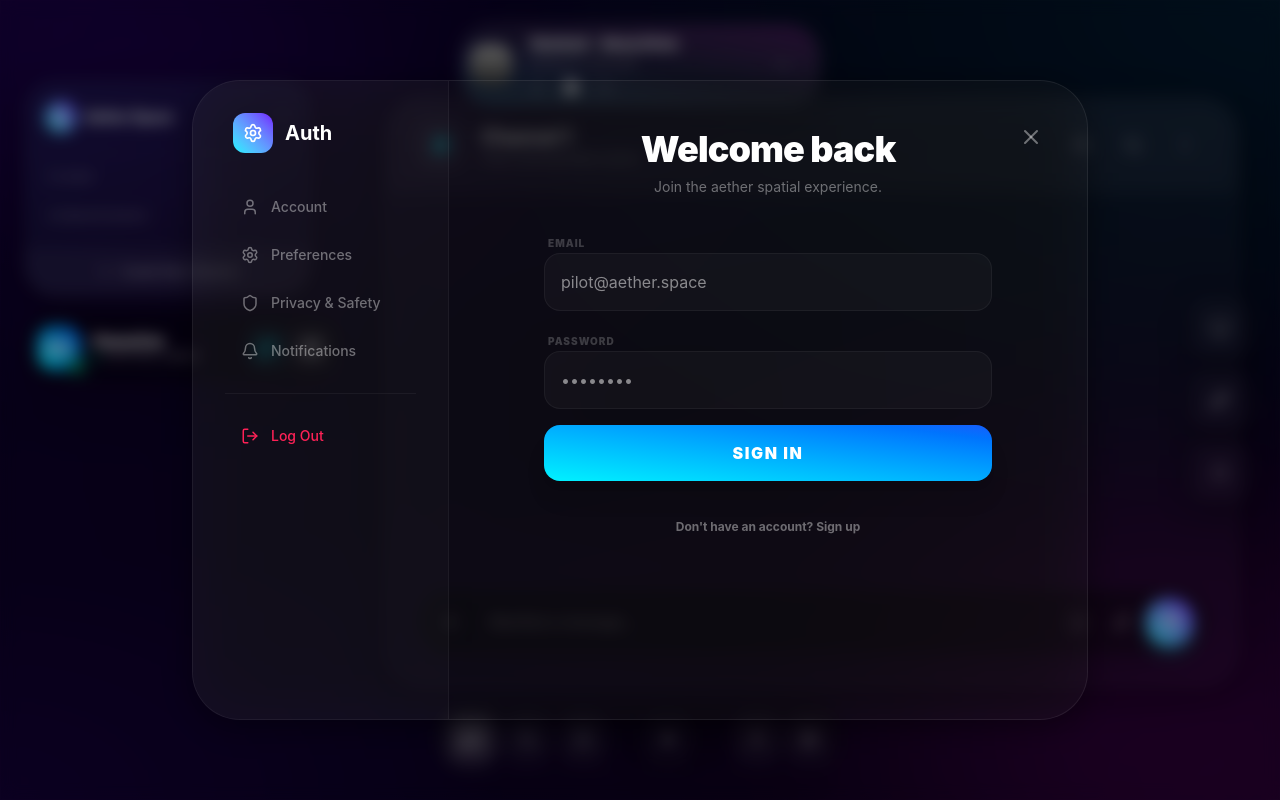
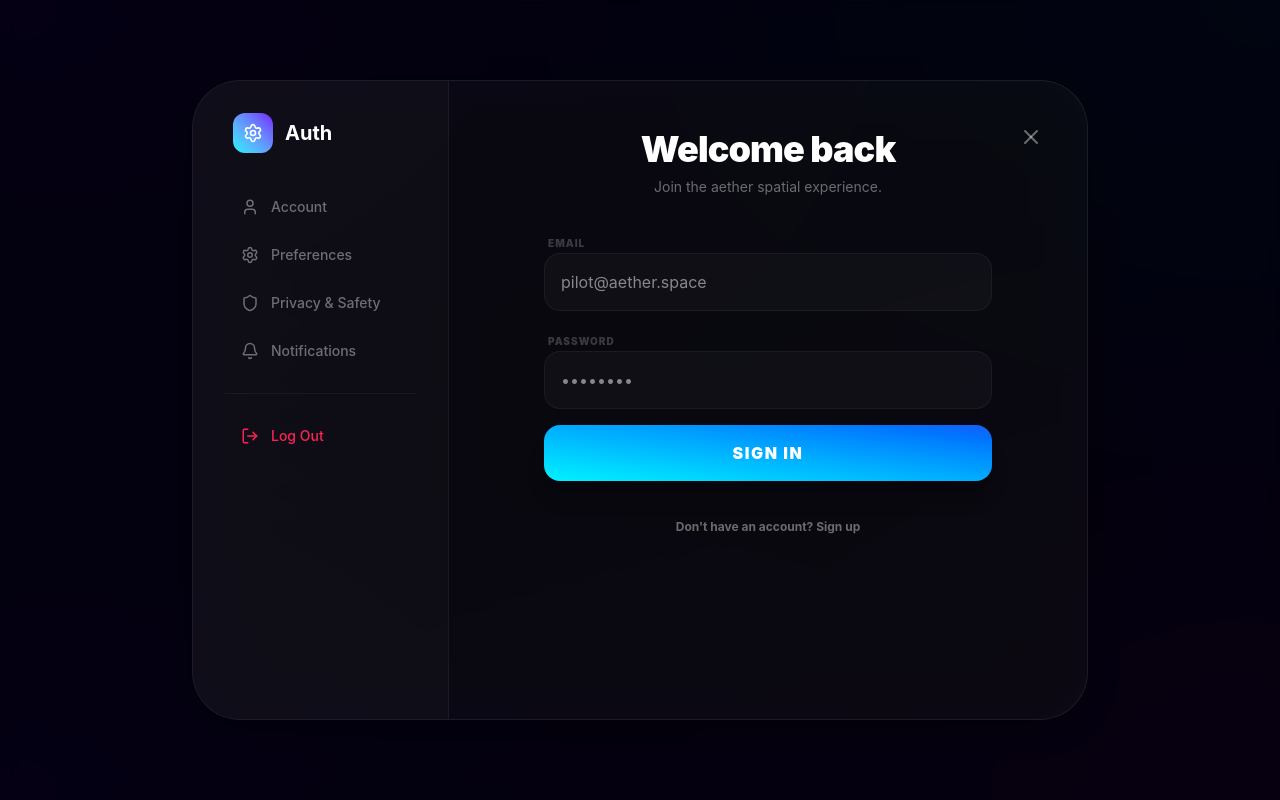
Before and after one commit to HusnuCan35/aether-discord-alternative, a Next.js app: page / in a window 1280 px wide. Built offline with nearby package versions, Linux system fonts and the light colour scheme; grey boxes are pictures that could not be loaded.

Commit message:
Enforce strict authentication - No access without login

```diff
--- a/src/app/page.tsx
+++ b/src/app/page.tsx
@@ -1,11 +1,35 @@
+"use client";
+
 import Sidebar from "@/components/Sidebar";
 import ChannelList from "@/components/ChannelList";
 import VoiceControls from "@/components/VoiceControls";
 import ChatArea from "@/components/ChatArea";
 import MusicPlayer from "@/components/MusicPlayer";
 import Overlays from "@/components/Overlays";
+import { useAppStore } from "@/lib/store";
 
 export default function Home() {
+  const { user, activeOverlay } = useAppStore();
+
+  // Strict Auth Enforcement: If no user and auth overlay is active, ONLY show auth
+  if (!user && activeOverlay === 'auth') {
+    return (
+      <div className="relative h-screen w-full bg-aether-bg overflow-hidden flex items-center justify-center">
+        <div className="absolute inset-0 mesh-gradient opacity-40" />
+        <Overlays />
+      </div>
+    );
+  }
+
+  // Loading state while checking session
+  if (!user && activeOverlay !== 'auth') {
+    return (
+      <div className="relative h-screen w-full bg-aether-bg flex items-center justify-center">
+        <div className="w-12 h-12 border-2 border-aether-cyan border-t-transparent rounded-full animate-spin shadow-[0_0_15px_rgba(0,242,255,0.4)]" />
+      </div>
+    );
+  }
+
   return (
     <div className="relative h-screen w-full overflow-hidden bg-aether-bg text-white font-sans mesh-gradient">
       {/* Background Glows */}
@@ -14,22 +38,17 @@ export default function Home() {
 
       {/* Main Experience Layer */}
       <div className="flex h-screen w-full pt-20 pb-24 px-6 gap-6 relative z-10">
-        {/* Left Navigation Stack */}
         <div className="w-80 flex flex-col gap-4">
            <ChannelList />
            <VoiceControls />
         </div>
-
-        {/* Main Stage */}
         <ChatArea />
       </div>
 
-      {/* Global Zonal Overlays */}
       <MusicPlayer />
       <Sidebar />
       <Overlays />
 
-      {/* Subtle Frame */}
       <div className="fixed inset-0 pointer-events-none border-[1px] border-white/5 z-[100] opacity-30" />
     </div>
   );
```
